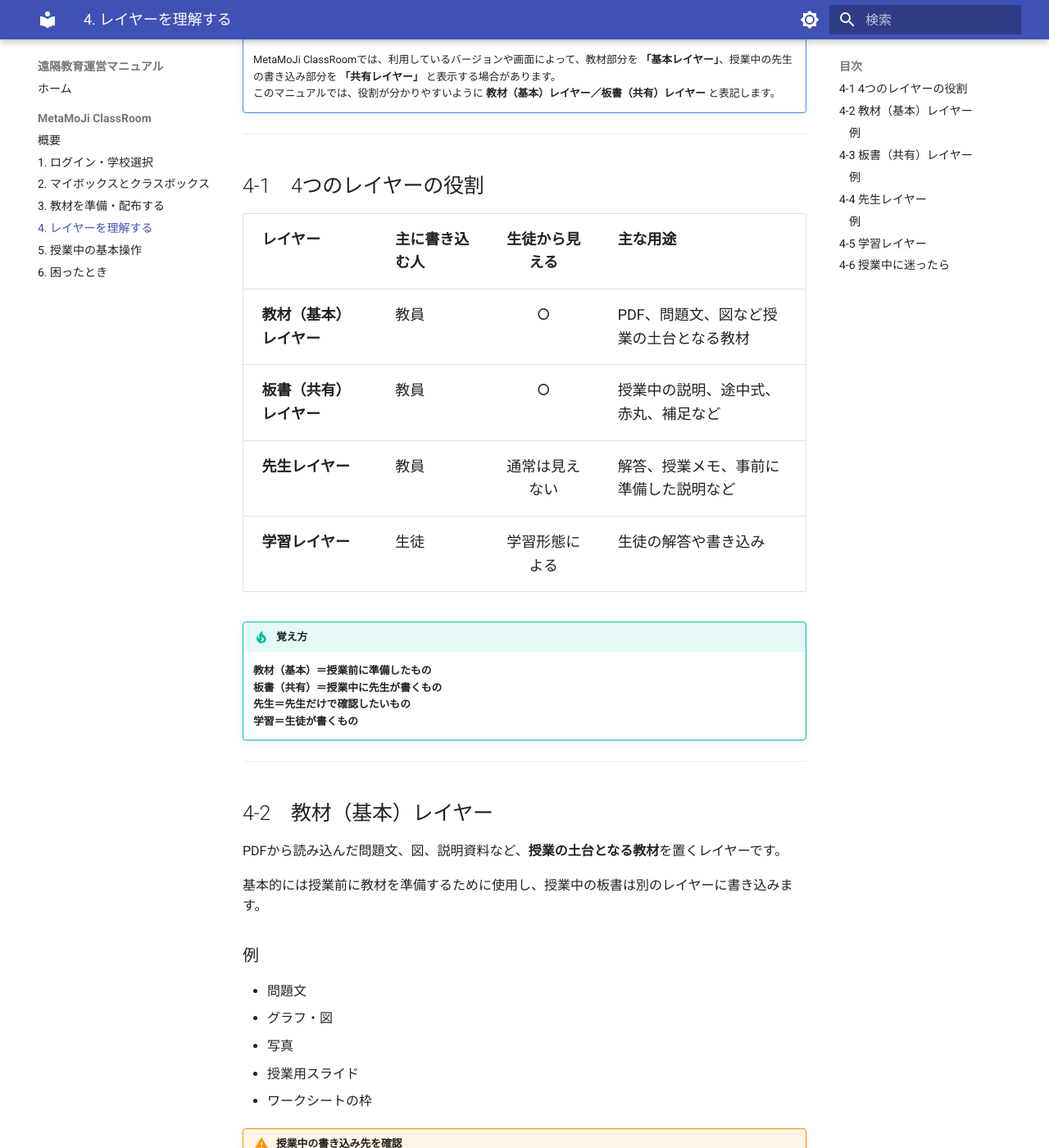
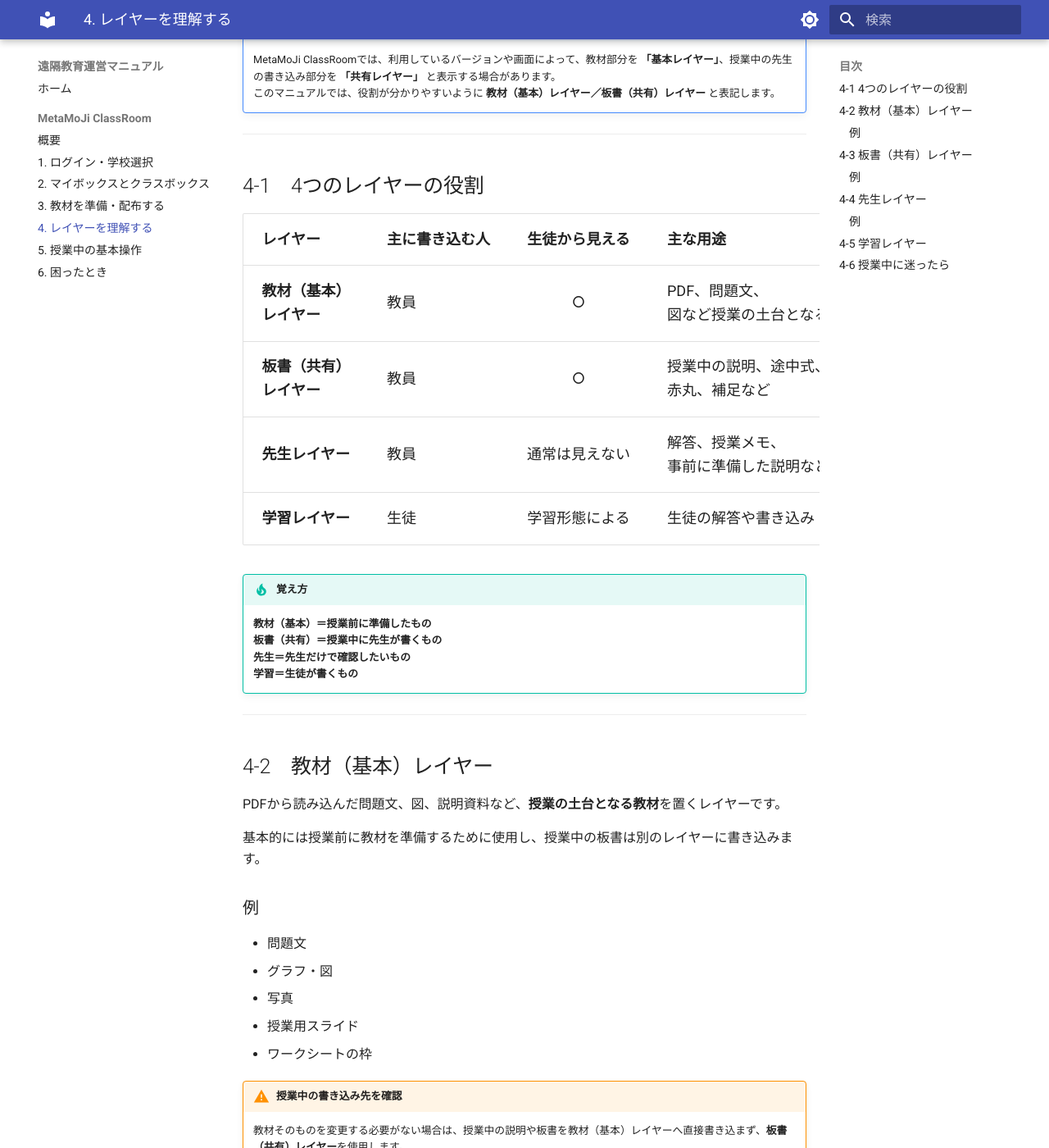
Before and after one commit to a-recs/remote-manual, an MkDocs documentation site: the page built from docs/metamoji/04-layer.md, in a window 1280 px wide and 1400 px high, scrolled down 305 px. Shown: the whole window at 82% size. Built offline with MkDocs 1.6.1 and Material for MkDocs 9.7.7, drawn with Linux system fonts in a browser that asks for light colours.

Commit message:
Improve Japanese table wrapping

```diff
--- a/docs/stylesheets/extra.css
+++ b/docs/stylesheets/extra.css
@@ -1,4 +1,21 @@
 .md-typeset h1 { font-weight: 700; }
 .md-typeset h2 { margin-top: 1.8em; }
-.md-typeset table:not([class]) { font-size: 0.9rem; }
+
+/* 表を読みやすくする */
+.md-typeset table:not([class]) {
+  width: 100%;
+  font-size: 0.9rem;
+}
+
+.md-typeset table:not([class]) th,
+.md-typeset table:not([class]) td {
+  word-break: keep-all;
+  overflow-wrap: normal;
+  vertical-align: middle;
+}
+
+.md-typeset table:not([class]) th {
+  white-space: nowrap;
+}
+
 .md-typeset blockquote { border-left-width: 0.2rem; }
```
